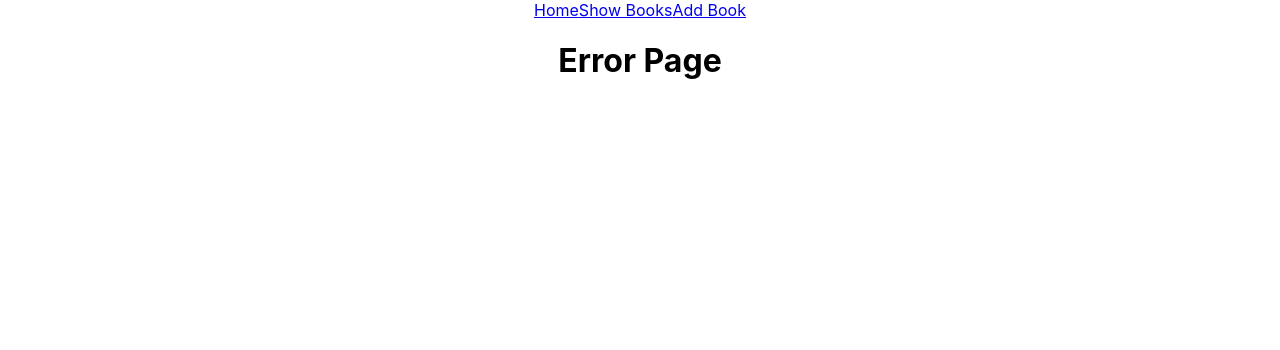
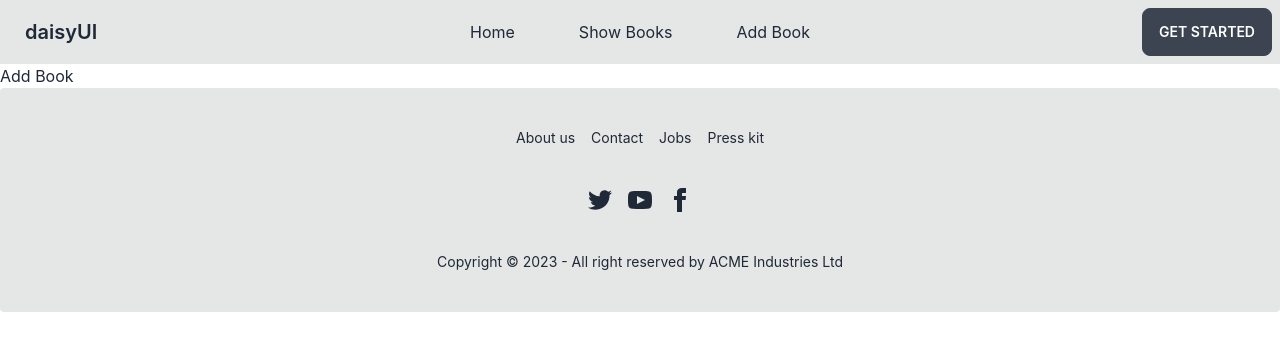
Before and after one commit to kowsar-mahmud-remon/redux-toolkit-crud-app, a React (Create React App) app: page /add-book in a window 1280 px wide. Shown: the top 350 px of the page. Built offline with nearby package versions, Linux system fonts and the light colour scheme.

Commit message:
added navbar and footer

```diff
--- a/package.json
+++ b/package.json
@@ -7,6 +7,7 @@
     "@testing-library/jest-dom": "^5.16.5",
     "@testing-library/react": "^13.4.0",
     "@testing-library/user-event": "^13.5.0",
+    "daisyui": "^2.46.1",
     "react": "^18.2.0",
     "react-dom": "^18.2.0",
     "react-redux": "^8.0.5",
@@ -37,5 +38,8 @@
       "last 1 firefox version",
       "last 1 safari version"
     ]
+  },
+  "devDependencies": {
+    "tailwindcss": "^3.2.4"
   }
 }
--- a/src/App.js
+++ b/src/App.js
@@ -3,7 +3,7 @@
 
 function App() {
   return (
-    <div className="App">
+    <div className="">
       <Index></Index>
     </div>
   );
--- /dev/null
+++ b/src/features/books/AddBook.jsx
@@ -0,0 +1,11 @@
+import React from "react";
+
+const AddBook = () => {
+  return (
+    <div>
+      <h2>Add Book</h2>
+    </div>
+  );
+};
+
+export default AddBook;
--- /dev/null
+++ b/src/features/books/BooksView.jsx
@@ -0,0 +1,11 @@
+import React from "react";
+
+const BooksView = () => {
+  return (
+    <div>
+      <h2>List of Books</h2>
+    </div>
+  );
+};
+
+export default BooksView;
--- /dev/null
+++ b/src/features/books/EditBook.jsx
@@ -0,0 +1,11 @@
+import React from "react";
+
+const EditBook = () => {
+  return (
+    <div>
+      <h1>Edit Book</h1>
+    </div>
+  );
+};
+
+export default EditBook;
--- /dev/null
+++ b/src/layouts/Footer.js
@@ -0,0 +1,26 @@
+import React from 'react';
+
+const Footer = () => {
+  return (
+    <footer className="footer footer-center p-10 bg-base-300 text-base-content rounded">
+      <div className="grid grid-flow-col gap-4">
+        <a className="link link-hover">About us</a>
+        <a className="link link-hover">Contact</a>
+        <a className="link link-hover">Jobs</a>
+        <a className="link link-hover">Press kit</a>
+      </div>
+      <div>
+        <div className="grid grid-flow-col gap-4">
+          <a><svg xmlns="http://www.w3.org/2000/svg" width="24" height="24" viewBox="0 0 24 24" className="fill-current"><path d="M24 4.557c-.883.392-1.832.656-2.828.775 1.017-.609 1.798-1.574 2.165-2.724-.951.564-2.005.974-3.127 1.195-.897-.957-2.178-1.555-3.594-1.555-3.179 0-5.515 2.966-4.797 6.045-4.091-.205-7.719-2.165-10.148-5.144-1.29 2.213-.669 5.108 1.523 6.574-.806-.026-1.566-.247-2.229-.616-.054 2.281 1.581 4.415 3.949 4.89-.693.188-1.452.232-2.224.084.626 1.956 2.444 3.379 4.6 3.419-2.07 1.623-4.678 2.348-7.29 2.04 2.179 1.397 4.768 2.212 7.548 2.212 9.142 0 14.307-7.721 13.995-14.646.962-.695 1.797-1.562 2.457-2.549z"></path></svg></a>
+          <a><svg xmlns="http://www.w3.org/2000/svg" width="24" height="24" viewBox="0 0 24 24" className="fill-current"><path d="M19.615 3.184c-3.604-.246-11.631-.245-15.23 0-3.897.266-4.356 2.62-4.385 8.816.029 6.185.484 8.549 4.385 8.816 3.6.245 11.626.246 15.23 0 3.897-.266 4.356-2.62 4.385-8.816-.029-6.185-.484-8.549-4.385-8.816zm-10.615 12.816v-8l8 3.993-8 4.007z"></path></svg></a>
+          <a><svg xmlns="http://www.w3.org/2000/svg" width="24" height="24" viewBox="0 0 24 24" className="fill-current"><path d="M9 8h-3v4h3v12h5v-12h3.642l.358-4h-4v-1.667c0-.955.192-1.333 1.115-1.333h2.885v-5h-3.808c-3.596 0-5.192 1.583-5.192 4.615v3.385z"></path></svg></a>
+        </div>
+      </div>
+      <div>
+        <p>Copyright © 2023 - All right reserved by ACME Industries Ltd</p>
+      </div>
+    </footer>
+  );
+};
+
+export default Footer;
--- a/src/layouts/Navbar.js
+++ b/src/layouts/Navbar.js
@@ -3,11 +3,31 @@
 
 const Navbar = () => {
   return (
-    <nav>
-      <Link to='/' className='nev-link'>Home</Link>
-      <Link to='/show-books' className='nev-link'>Show Books</Link>
-      <Link to='/add-book' className='nev-link'>Add Book</Link>
-    </nav>
+    <div className="navbar bg-base-300">
+      <div className="navbar-start">
+        <div className="dropdown">
+          <label tabIndex={0} className="btn btn-ghost lg:hidden">
+            <svg xmlns="http://www.w3.org/2000/svg" className="h-5 w-5" fill="none" viewBox="0 0 24 24" stroke="currentColor"><path strokeLinecap="round" strokeLinejoin="round" strokeWidth="2" d="M4 6h16M4 12h8m-8 6h16" /></svg>
+          </label>
+          <ul tabIndex={0} className="menu menu-compact dropdown-content mt-3 p-2 shadow bg-base-100 rounded-box w-52">
+            <li></li><Link to='/' className='nev-link'>Home</Link><li />
+            <li></li><Link to='/show-books' className='nev-link'>Show Books</Link><li />
+            <li></li><Link to='/add-book' className='nev-link'>Add Book</Link><li />
+          </ul>
+        </div>
+        <a className="btn btn-ghost normal-case text-xl">daisyUI</a>
+      </div>
+      <div className="navbar-center hidden lg:flex">
+        <ul className="menu menu-horizontal px-1">
+          <li></li><Link to='/' className='nev-link'>Home</Link><li />
+          <li></li><Link to='/show-books' className='nev-link'>Show Books</Link><li />
+          <li></li><Link to='/add-book' className='nev-link'>Add Book</Link><li />
+        </ul>
+      </div>
+      <div className="navbar-end">
+        <a className="btn">Get started</a>
+      </div>
+    </div>
   );
 };
 
--- a/src/routes/index.js
+++ b/src/routes/index.js
@@ -1,5 +1,8 @@
 import React from 'react';
 import { BrowserRouter, Route, Routes } from 'react-router-dom';
+import AddBook from '../features/books/AddBook';
+import BooksView from '../features/books/BooksView';
+import Footer from '../layouts/Footer';
 import Navbar from '../layouts/Navbar';
 import Error from '../pages/Error';
 import Home from '../pages/Home';
@@ -10,8 +13,11 @@
       <Navbar></Navbar>
       <Routes>
         <Route path="/" element={<Home></Home>}></Route>
+        <Route path="/show-books" element={<BooksView></BooksView>}></Route>
+        <Route path="/add-book" element={<AddBook></AddBook>}></Route>
         <Route path="*" element={<Error></Error>}></Route>
       </Routes>
+      <Footer></Footer>
     </BrowserRouter>
   );
 };
--- /dev/null
+++ b/tailwind.config.js
@@ -0,0 +1,9 @@
+/** @type {import('tailwindcss').Config} */
+module.exports = {
+  content: [
+    "./src/**/*.{js,jsx,ts,tsx}",
+  ], theme: {
+    extend: {},
+  },
+  plugins: [require("daisyui")],
+};
```
Also changed, not shown: src/index.css (+7 -3 lines), 1 other file (tests, documents, lock files or other folders).
